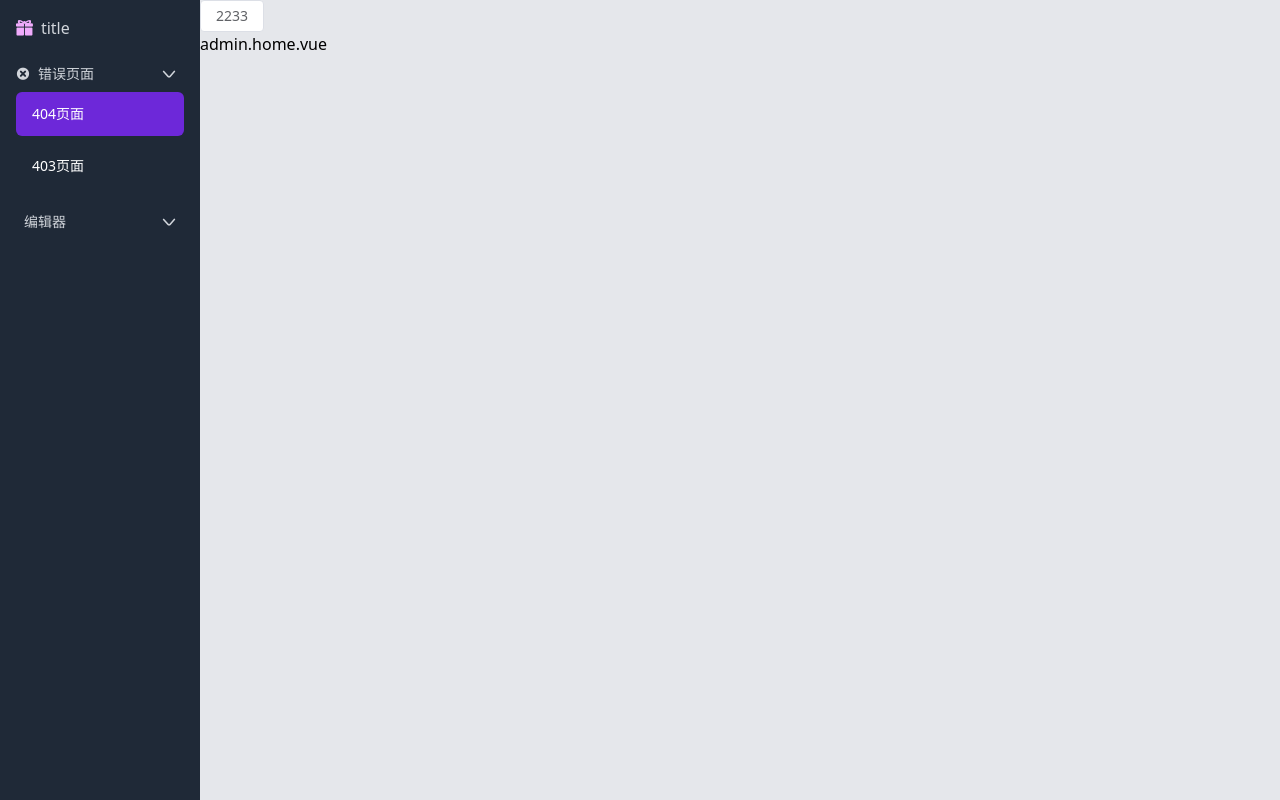
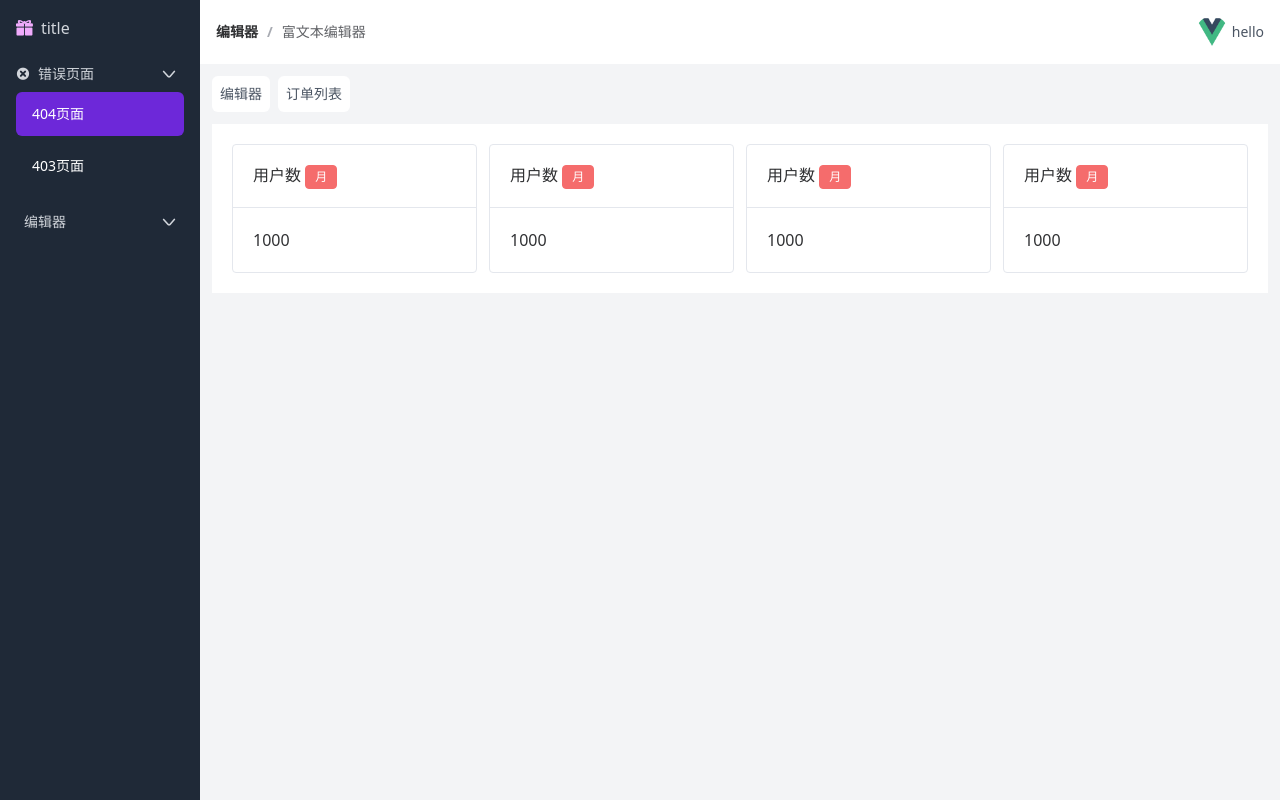
Before and after one commit to my-wei/vite-router, a Vue app: page /admin/home in a window 1280 px wide. Built offline with nearby package versions, Linux system fonts and the light colour scheme.

Commit message:
代码提交223322

```diff
--- a/package.json
+++ b/package.json
@@ -7,7 +7,9 @@
     "preview": "vite preview"
   },
   "dependencies": {
+    "axios": "^0.25.0",
     "element-plus": "^2.0.1",
+    "loadsh": "^0.0.4",
     "mockjs": "^1.1.0",
     "vue": "^3.2.25",
     "vue-router": "^4.0.12"
--- a/src/layouts/admin.vue
+++ b/src/layouts/admin.vue
@@ -15,22 +15,27 @@
         </div>
         <MenuComponent />
       </div>
-      <div class="content flex-1 bg-gray-200">
-          <NavbarComponent />
-        <router-view></router-view>
+      <div class="content flex-1 bg-gray-100">
+        <NavbarComponent />
+        <HistoryLink />
+        <div class="m-3 p-5 bg-white">
+          <router-view></router-view>
+        </div>
       </div>
     </div>
   </div>
 </template>
 <script setup>
-import MenuComponent from './admin/menu.vue';
-import NavbarComponent from './admin/navbar.vue';
+import MenuComponent from "./admin/menu.vue";
+import NavbarComponent from "./admin/navbar.vue";
+import HistoryLink from "./admin/historyLink.vue";
 </script>
 <script>
 export default {
   route: {
     name: "admin",
     meta: { guest: true },
+    redirect:"/admin/home"
   },
 };
 </script>
--- /dev/null
+++ b/src/layouts/admin/historyLink.vue
@@ -0,0 +1,23 @@
+<template>
+  <div class="m-3 grid grid-flow-col gap-2 justify-start">
+    <a
+      href=""
+      v-for="(item, index) in links"
+      :key="index"
+      class="bg-white rounded-md py-2 px-2 text-sm text-gray-600"
+    >
+      {{ item.title }}
+    </a>
+  </div>
+</template>
+<script setup>
+import { reactive } from "vue";
+let links = reactive([
+  {
+    title: "编辑器",
+  },
+  {
+    title: "订单列表",
+  },
+]);
+</script>
--- a/src/layouts/admin/navbar.vue
+++ b/src/layouts/admin/navbar.vue
@@ -1,15 +1,28 @@
 <template>
-  <div>
-      <el-button>2233</el-button>
-    <!-- <el-breadcrumb >
-      <el-breadcrumb-item >homepage</el-breadcrumb-item>
-      <el-breadcrumb-item
-        ><a href="/">promotion management</a></el-breadcrumb-item
-      >
-      <el-breadcrumb-item>promotion list</el-breadcrumb-item>
-      <el-breadcrumb-item>promotion detail</el-breadcrumb-item>
-    </el-breadcrumb> -->
+  <div class="bg-white p-4 flex justify-between items-center">
+    <el-breadcrumb separator="/">
+      <el-breadcrumb-item :to="{path:'/'}">编辑器</el-breadcrumb-item>
+      <el-breadcrumb-item>富文本编辑器</el-breadcrumb-item>
+    </el-breadcrumb>
+    <div class="flex justify-center items-center relative group cursor-pointer">
+      <img src="@/assets/logo.png" alt="" class="w-8 h-8 rounded-full object-cover">
+     <span class="ml-1 text-sm text-gray-600">hello</span>
+     <section class="group-hover:block absolute top-full bg-white shadow-sm px-3 whitespace-nowrap border rounded-md hidden">
+       <div class="flex items-center cursor-pointer border-b py-3">
+         <span class="text-xs text-gray-600 ml-2">文档资料</span>
+       </div>
+       <div class="flex items-center cursor-pointer border-b py-3">
+         <span class="text-xs text-gray-600 ml-2">文档资料</span>
+       </div>
+       <div class="flex items-center cursor-pointer border-b py-3">
+         <span class="text-xs text-gray-600 ml-2">文档资料</span>
+       </div>
+     </section>
+    </div>
   </div>
 </template>
 
 <script setup></script>
+<script>
+export default {};
+</script>
--- a/src/views/admin/home.vue
+++ b/src/views/admin/home.vue
@@ -1,14 +1,28 @@
 <template>
-    <div>
-        admin.home.vue
-    </div>
+  <div class="grid grid-flow-col gap-3">
+    <el-card
+      shadow="hover"
+      :body-style="{ padding: '20px' }"
+      v-for="n in 4"
+      :key="n"
+    >
+      <template #header>
+        用户数
+        <el-tag type="danger" size="mini" effect="dark">月</el-tag>
+      </template>
+      <section>
+        1000
+
+      </section>
+    </el-card>
+  </div>
 </template>
 <script>
 export default {
-    route:{
-        meta:{
-             guest: true,
-        }
-    }
-}
+  route: {
+    meta: {
+      guest: true,
+    },
+  },
+};
 </script>
```
